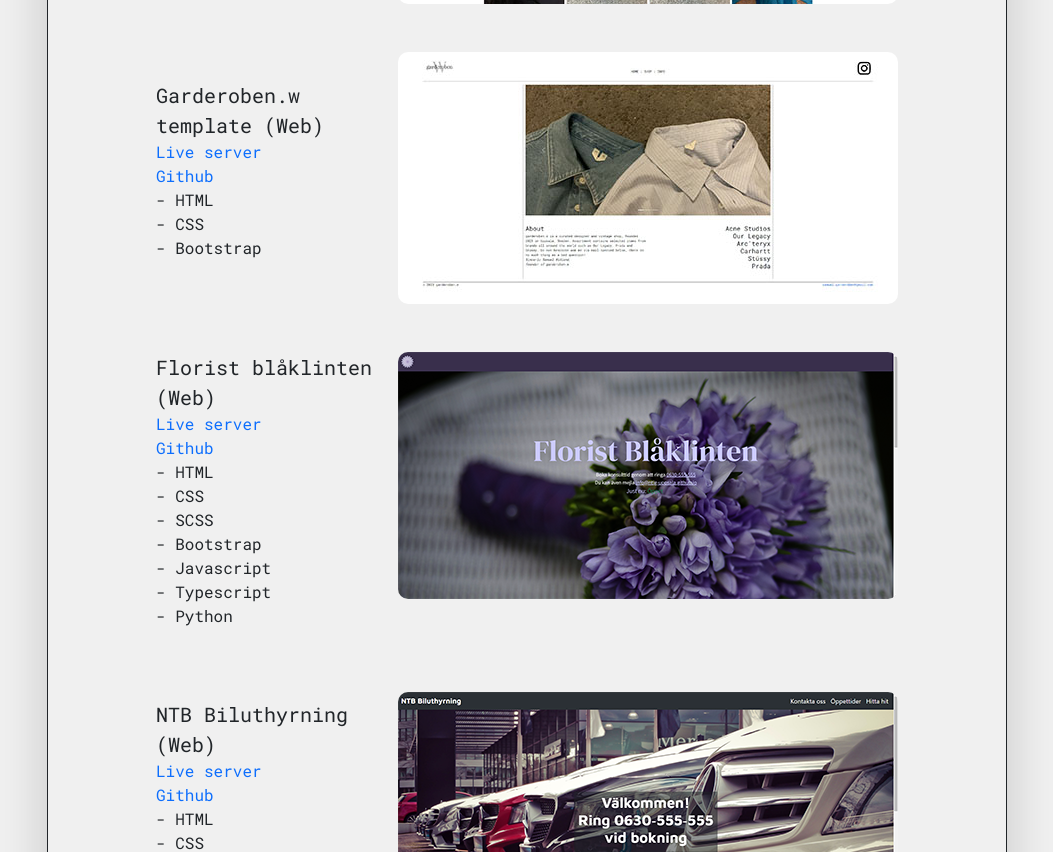
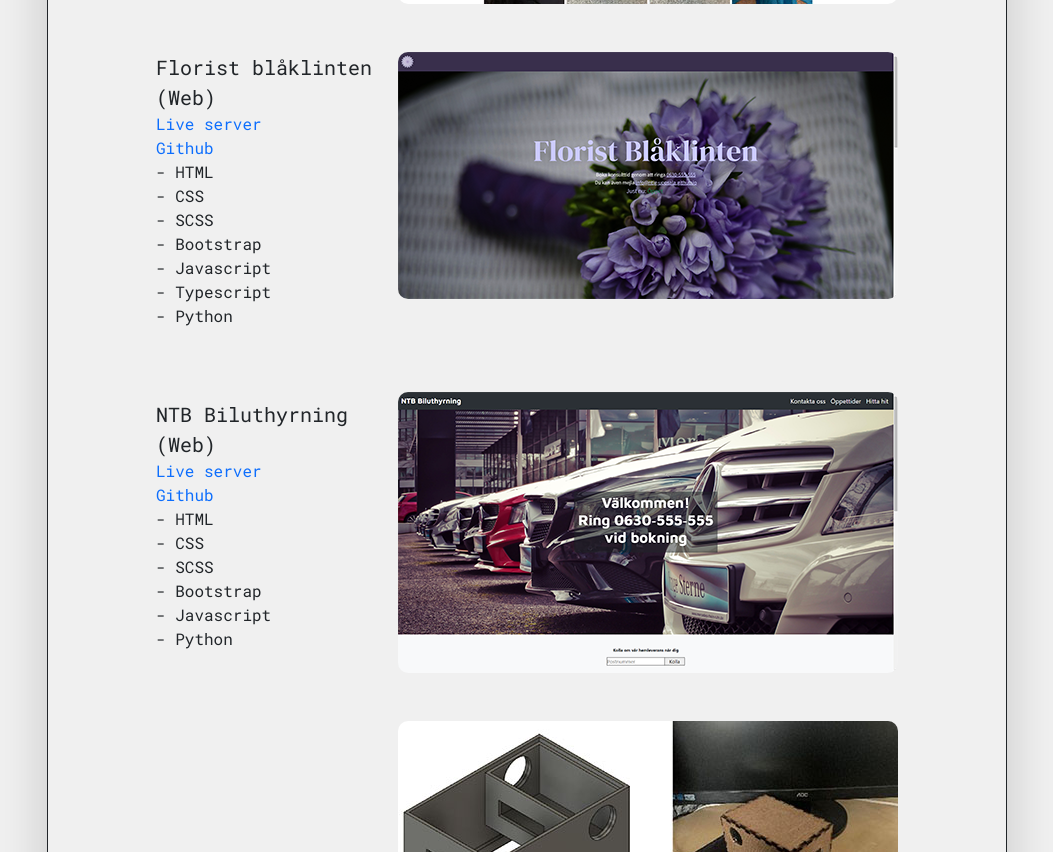
Before and after one commit to SamuelWidlund/SamuelWidlund.github.io, a plain HTML site: page index.html in a window 1280 px wide. Shown: the part 2754-3606 px from the top of the page, without its empty margins (113-1166 px from the left). Drawn offline with nearby package versions, Linux system fonts and the light colour scheme.

Commit message:
removed garderoben template

```diff
--- a/index.html
+++ b/index.html
@@ -118,22 +118,6 @@
         <div class="row m-5">
             <div class="col d-flex align-items-center justify-content-center">
                 <div style="text-align: start;">
-                    <p><span class="fs-5">Garderoben.w template (Web)</span><br>
-                        <a href="https://samuelwidlund.github.io/garderoben.w/">Live server</a><br>
-                        <a href="https://github.com/SamuelWidlund/garderoben.w">Github</a><br>
-                        -&nbsp;HTML<br>
-                        -&nbsp;CSS<br>
-                        -&nbsp;Bootstrap<br>
-                    </p>
-                </div>
-            </div>
-            <div class="col">
-                <img class="productImg" src="bilder/garderobenw.jpg" alt="Highschool Work, mathematical alarmclock">
-            </div>
-        </div>
-        <div class="row m-5">
-            <div class="col d-flex align-items-center justify-content-center">
-                <div style="text-align: start;">
                     <p><span class="fs-5">Florist blåklinten (Web)</span><br>
                         <a href="https://ntig-uppsala.github.io/blaklinten/">Live server</a><br>
                         <a href="https://github.com/NTIG-Uppsala/blaklinten">Github</a><br>
```
